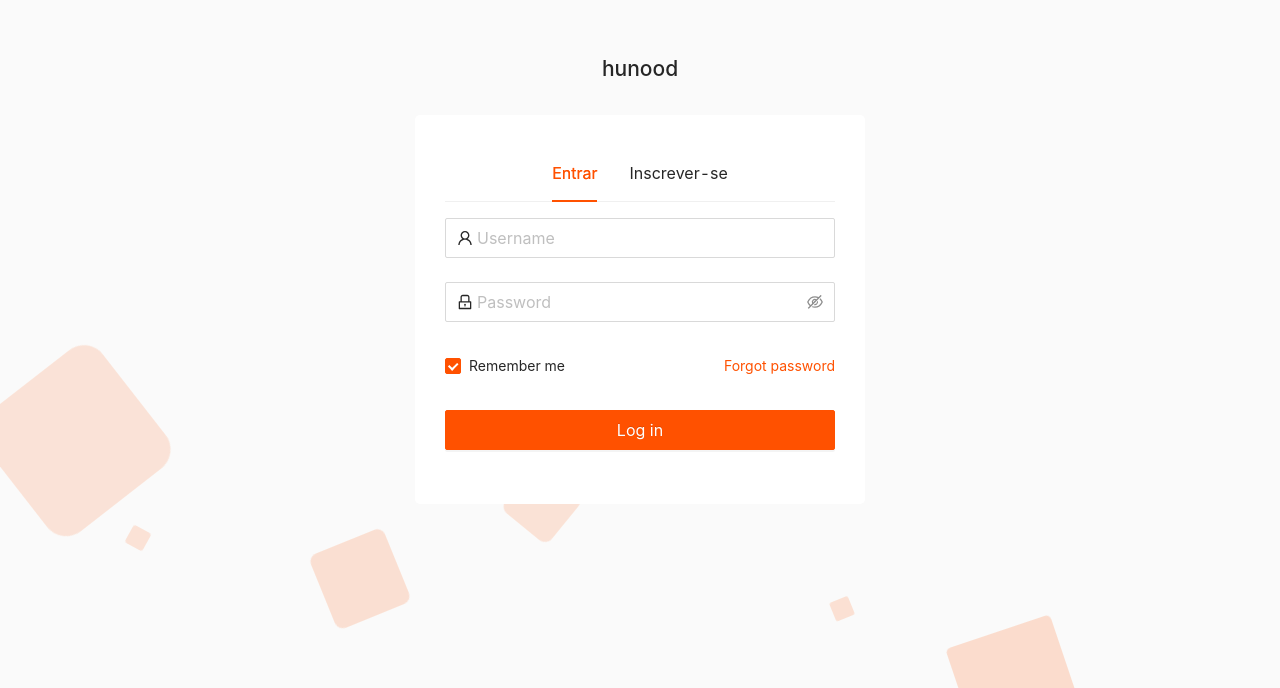
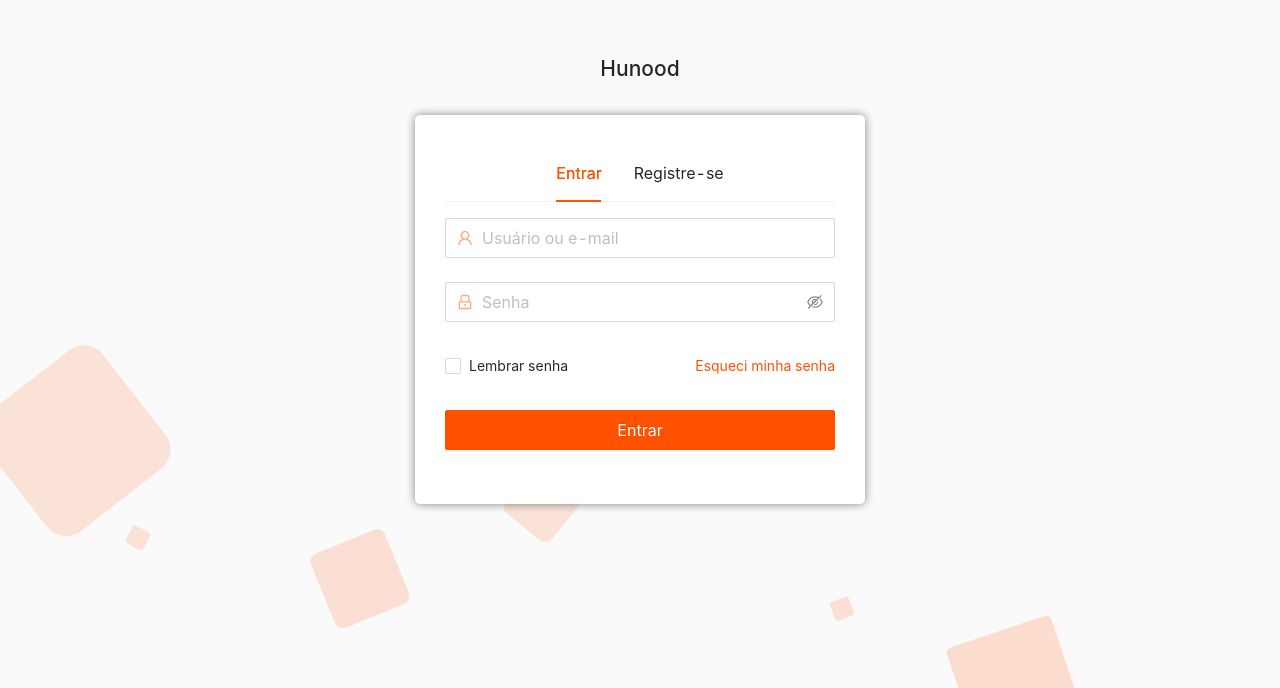
Before and after one commit to hunood/hunood-web, a React (Create React App) app: page /login in a window 1280 px wide. Shown: the part 112-800 px from the top of the page. Built offline with nearby package versions, Linux system fonts and the light colour scheme.

Commit message:
finalização tela de login

```diff
--- a/src/modules/openedArea/pages/login/index.tsx
+++ b/src/modules/openedArea/pages/login/index.tsx
@@ -1,74 +1,177 @@
 import React, { FC } from 'react';
 import { Button, Checkbox, Form, Input, Layout, Tabs } from 'antd';
-import { LockOutlined, UserOutlined, EyeInvisibleOutlined, EyeTwoTone } from '@ant-design/icons';
+import { LockOutlined, UserOutlined, MailOutlined, EyeInvisibleOutlined, EyeTwoTone } from '@ant-design/icons';
 import { SquareAnimation } from 'components/animations';
 import { t } from 'i18n';
 import "./style.less";
 
-const Login: FC = () => {
-    const onFinish = (values: any) => {
-        console.log('Received values of form: ', values);
-    };
 
+type LoginReturnType = {
+    username: string,
+    password: string,
+    remember: boolean
+}
+interface ILogin {
+    onFinish: (values: LoginReturnType) => void
+}
+
+const Login: FC<ILogin> = ({ onFinish }) => {
     return (
         <>
             <Form
                 name="login"
-                initialValues={{
-                    remember: true,
-                }}
+                initialValues={{ remember: false }}
                 onFinish={onFinish}
+                spellCheck='false'
+                draggable='false'
             >
-                <Form.Item
-                    name="username"
-                    rules={[
-                        {
-                            required: true,
-                            message: 'Please input your Username!',
-                        },
-                    ]}
-                >
-                    <Input prefix={<UserOutlined className="site-form-item-icon" />} placeholder="Username" />
+                <Form.Item name="username" rules={[{ required: true, message: t('messages:campo-obrigatorio') }]} >
+                    <Input
+                        type="text"
+                        prefix={<UserOutlined className="login-icon-input" />}
+                        placeholder={t('openedArea:login.usuario-email')} />
                 </Form.Item>
-                <Form.Item
-                    name="password"
-                    rules={[
-                        {
-                            required: true,
-                            message: 'Please input your Password!',
-                        },
-                    ]}
-                >
+
+                <Form.Item name="password" rules={[{ required: true, message: t('messages:campo-obrigatorio') }]} >
                     <Input.Password
-                        prefix={<LockOutlined className="site-form-item-icon" />}
+                        type="password"
+                        prefix={<LockOutlined className="login-icon-input" />}
                         iconRender={visible => (visible ? <EyeTwoTone /> : <EyeInvisibleOutlined />)}
-                        type="password"
-                        placeholder="Password"
+                        placeholder={t('openedArea:login.senha')}
                     />
                 </Form.Item>
+
                 <Form.Item>
                     <Form.Item name="remember" valuePropName="checked" noStyle>
-                        <Checkbox>Remember me</Checkbox>
+                        <Checkbox>{t('openedArea:login.lembrar-senha')}</Checkbox>
                     </Form.Item>
 
                     <a className="login-form-forgot" href="!#">
-                        Forgot password
+                        {t('openedArea:login.esqueci-minha-senha')}
                     </a>
                 </Form.Item>
+
                 <Form.Item>
                     <Button type="primary" htmlType="submit" className="login-form-button" block>
-                        Log in
-                            </Button>
+                        {t('openedArea:login.entrar')}
+                    </Button>
                 </Form.Item>
             </Form>
         </>
     )
 }
 
-const SignUp: FC = () => {
+type SignUpType = {
+    email: string,
+    password: string,
+    confirm: string
+}
+interface ISignUp {
+    onFinish: (values: SignUpType) => void
+}
+
+const SignUp: FC<ISignUp> = ({ onFinish }) => {
     return (
         <>
-            <p>SignUp</p>
+            <Form
+                name="signup"
+                initialValues={{ remember: true }}
+                onFinish={onFinish}
+                spellCheck='false'
+                draggable='false'
+            >
+                <Form.Item
+                    name="email"
+                    hasFeedback
+                    rules={[
+                        {
+                            required: true,
+                            message: t('messages:campo-obrigatorio'),
+                        },
+                        {
+                            type: 'email',
+                            message: t('messages:email-invalido')
+                        }
+                    ]}
+                >
+                    <Input prefix={<MailOutlined className="login-icon-input" />} type="email" placeholder={t('openedArea:login.email')} />
+                </Form.Item>
+
+                <Form.Item
+                    name="password"
+                    hasFeedback
+                    rules={[
+                        {
+                            required: true,
+                            message: t('messages:campo-obrigatorio'),
+                        },
+                        {
+                            min: 8,
+                            message: t('messages:minimo-x-caracteres', { quantidade: 8 }),
+                        },
+                        {
+                            max: 15,
+                            message: t('messages:maximo-x-caracteres', { quantidade: 15 }),
+                        },
+                        {
+                            pattern: new RegExp('^(?=.*?[a-z]).{1,}$'),
+                            message: t('messages:minimo-letra-minuscula')
+                        },
+                        {
+                            pattern: new RegExp('^(?=.*?[A-Z]).{1,}$'),
+                            message: t('messages:minimo-letra-maiuscula')
+                        },
+                        {
+                            pattern: new RegExp('^(?=.*?[0-9]).{1,}$'),
+                            message: t('messages:minimo-numero')
+                        },
+                        {
+                            pattern: new RegExp('^(?=.*?[!@#$%&*+]).{1,}$'),
+                            message: t('messages:minimo-caracteres-especiais')
+                        }
+                    ]}
+                >
+                    <Input.Password
+                        prefix={<LockOutlined className="login-icon-input" />}
+                        iconRender={visible => (visible ? <EyeTwoTone /> : <EyeInvisibleOutlined />)}
+                        type="password"
+                        placeholder={t('openedArea:login.senha')}
+                    />
+                </Form.Item>
+
+                <Form.Item
+                    name="confirm"
+                    dependencies={['password']}
+                    hasFeedback
+                    rules={[
+                        {
+                            required: true,
+                            message: t('messages:campo-obrigatorio'),
+                        },
+                        ({ getFieldValue }) => ({
+                            validator(_, value) {
+                                if (!value || getFieldValue('password') === value) {
+                                    return Promise.resolve();
+                                }
+                                return Promise.reject(t('messages:senhas-nao-coincidem'));
+                            },
+                        }),
+                    ]}
+                >
+                    <Input.Password
+                        prefix={<LockOutlined className="login-icon-input" />}
+                        iconRender={visible => (visible ? <EyeTwoTone /> : <EyeInvisibleOutlined />)}
+                        type="password"
+                        placeholder={t('openedArea:login.senha')}
+                    />
+                </Form.Item>
+
+                <Form.Item>
+                    <Button type="primary" htmlType="submit" className="login-form-button" block>
+                        {t('openedArea:login.iniciar')}
+                    </Button>
+                </Form.Item>
+            </Form>
         </>
     )
 }
@@ -76,17 +179,25 @@ const SignUp: FC = () => {
 const LoginSignUp: FC = () => {
     const { TabPane } = Tabs;
 
+    const onFinishLogin = (values: LoginReturnType) => {
+        console.log('Login: ', values);
+    };
+
+    const onFinishSignUp = (values: SignUpType) => {
+        console.log('SignUp: ', values);
+    };
+
     return (
         <>
             <Layout className="layout-center">
-                <h1>{t('areaAberta:hunood')}</h1>
+                <h1>{t('openedArea:login.hunood')}</h1>
 
                 <Tabs defaultActiveKey="1" centered className="login-tabs-panel">
-                    <TabPane tab="Entrar" key="1">
-                        <Login />
+                    <TabPane tab={t('openedArea:login.entrar')} key="1">
+                        <Login onFinish={onFinishLogin} />
                     </TabPane>
-                    <TabPane tab="Inscrever-se" key="2">
-                        <SignUp />
+                    <TabPane tab={t('openedArea:login.registre-se')} key="2">
+                        <SignUp onFinish={onFinishSignUp} />
                     </TabPane>
                 </Tabs>
             </Layout>
--- a/src/modules/openedArea/pages/login/style.less
+++ b/src/modules/openedArea/pages/login/style.less
@@ -6,10 +6,17 @@
   padding: 30px;
   margin: 20px;
   border-radius: 5px;
+  box-shadow: 0 0 10px #808080;
 }
 
 .login-form-forgot {
   float: right;
+}
+
+.login-icon-input > svg {
+    background: transparent;
+    color: rgba(255, 81, 0, 0.5);
+    margin-right: 5px;
 }
 
 @media only screen and (max-width: 550px) {
--- a/src/style.global.less
+++ b/src/style.global.less
@@ -40,3 +40,7 @@ code {
   justify-content: center;
   align-items: center;
 }
+
+div[role="alert"] {
+  font-size: 0.9em;
+}
```
